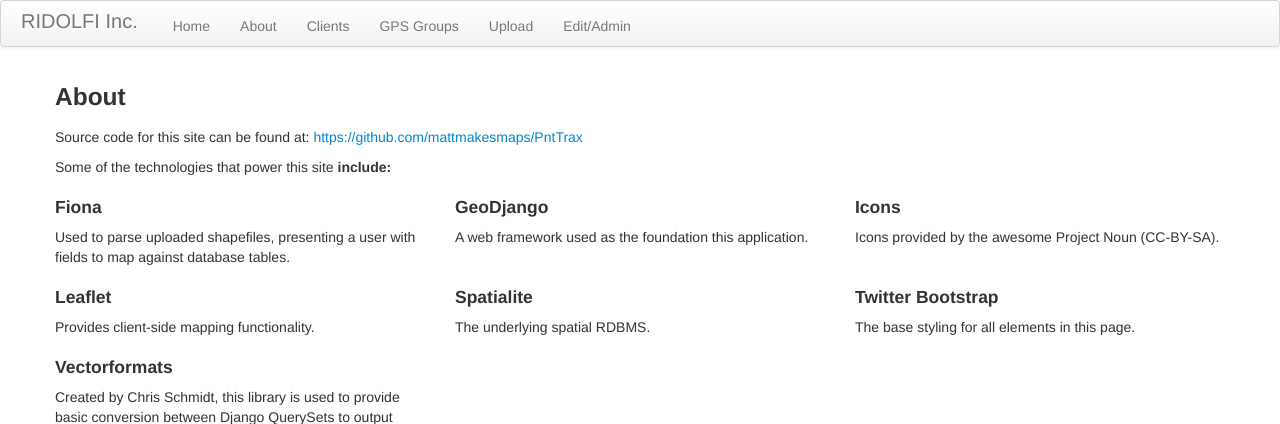
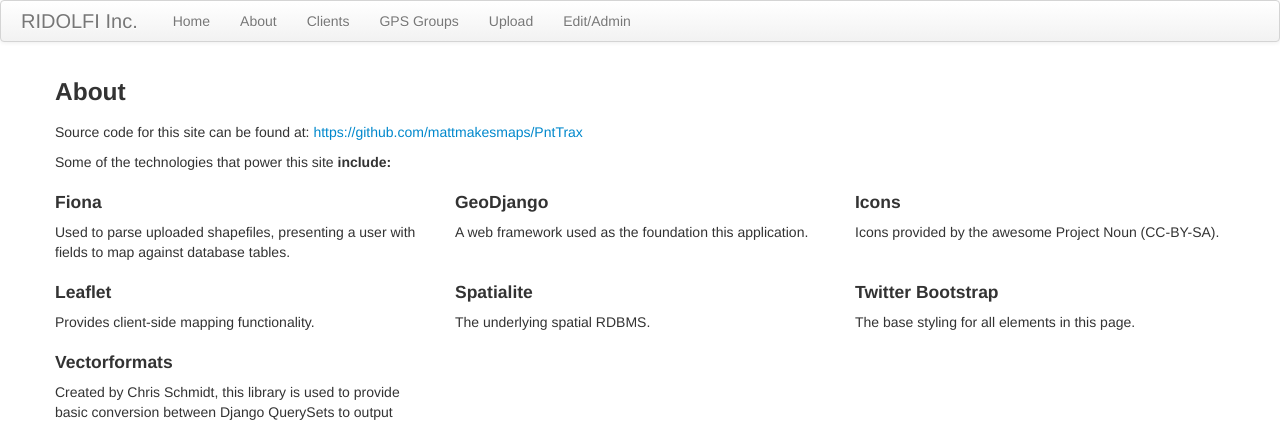
Before and after one commit to mattmakesmaps/PntTrax, a Django app: page /gpstracker/about/ in a window 1280 px wide. Shown: the top 424 px of the page. Run offline with Django 3.2, Linux system fonts and the light colour scheme; parts of the project's set-up code (start-up, migrations or seed data) failed here and were passed over; some libraries are stand-ins or nearby versions.

Commit message:
CSS Tweak

```diff
--- a/static/bootstrap/css/fixed-layout-tutorial.css
+++ b/static/bootstrap/css/fixed-layout-tutorial.css
@@ -1,9 +1,5 @@
 body {
-    /*padding-top: 60px;*/
     padding-bottom: 40px;
-}
-.nav li {
-    padding-top: 5px;
 }
 
 #map { height: 400px; }
```
